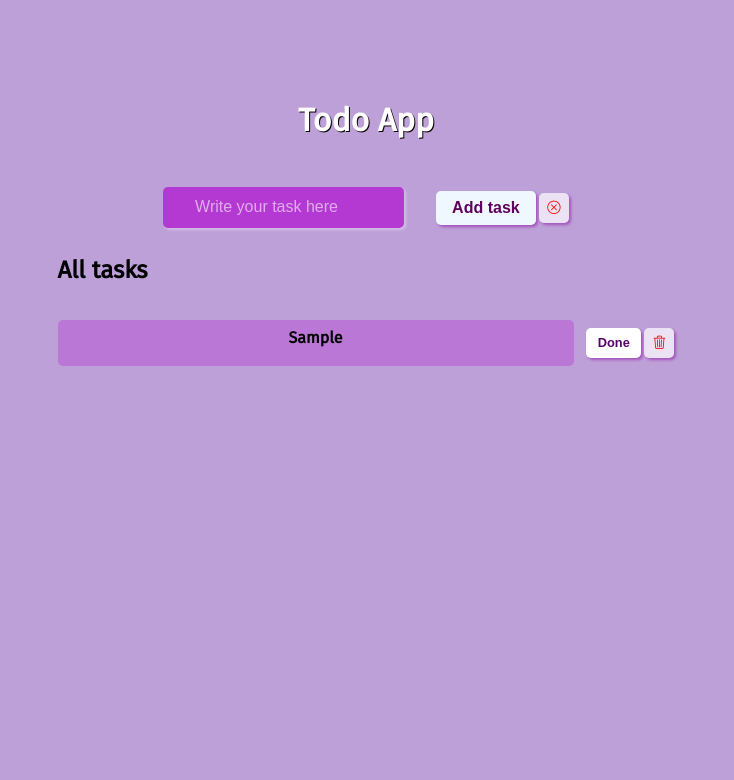
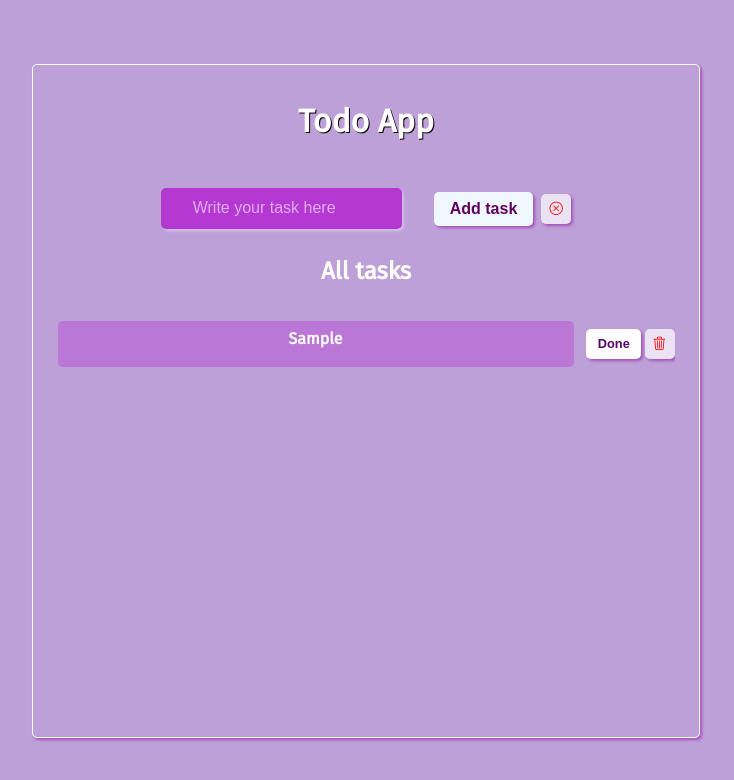
Before and after one commit to Maverickj8/Todo, a plain HTML site: page index.html in a window 1280 px wide. Both pictures are taken after typing "Sample" into the empty fields and a click on the input "Add task". Shown: the whole page, without its empty margins (274-1008 px from the left). Drawn offline with nearby package versions, Linux system fonts and the light colour scheme.

Commit message:
UI improvements

```diff
--- a/index.html
+++ b/index.html
@@ -1,5 +1,6 @@
 <!DOCTYPE html>
 <html lang="en">
+
 <head>
   <meta charset="UTF-8" />
   <meta name="viewport" content="width=device-width, initial-scale=1.0" />
@@ -7,38 +8,28 @@
   <link rel="stylesheet" href="./style.css" />
   <link rel="preconnect" href="https://fonts.googleapis.com" />
   <link rel="preconnect" href="https://fonts.gstatic.com" crossorigin />
-    <link
-      href="https://fonts.googleapis.com/css2?family=Fira+Sans&display=swap"
-      rel="stylesheet"
-    />
-    <link
-      rel="stylesheet"
-      href="https://cdn.jsdelivr.net/npm/bootstrap-icons@1.11.3/font/bootstrap-icons.min.css"
-    />
+  <link href="https://fonts.googleapis.com/css2?family=Fira+Sans&display=swap" rel="stylesheet" />
+  <link rel="stylesheet" href="https://cdn.jsdelivr.net/npm/bootstrap-icons@1.11.3/font/bootstrap-icons.min.css" />
 </head>
+
 <body>
   <div class="container">
     <header>
       <h1 class="head">Todo App</h1>
       <form id="add-tasks" class="add-task">
-          <input
-            required
-            name="task"
-            type="text"
-            id="new-task"
-            placeholder="Write your task here"
-          />
+        <input required name="task" type="text" id="new-task" placeholder="Write your task here" />
 
         <input type="submit" id="new-task-submit" value="Add task" />
         <button type="button" id="clear-all" class="delete"><i class="bi bi-x-circle"></i></button>
       </form>
     </header>
-      <main>
+    <h2 class="title">All Tasks...</h2>
+    <main class="taskList">
       <section class="plans-all">
-          <h2 class="title">All Tasks</h2>
       </section>
     </main>
   </div>
 </body>
 <script src="./todo.js"></script>
+
 </html>
--- a/style.css
+++ b/style.css
@@ -1,18 +1,37 @@
 @import url("https://cdn.jsdelivr.net/npm/bootstrap-icons@1.11.3/font/bootstrap-icons.min.css");
+
 body {
   background-color: rgb(189, 160, 216);
   margin-top: 4rem;
 }
+
 .container {
   display: flex;
   flex-direction: column;
-  justify-content: center;
+  /* justify-content: center; */
   align-items: center;
   /* font-family: 'Fira Sans', sans-serif; */
   font-family: "Fira Sans", sans-serif;
   overflow-wrap: normal;
-  padding: 1rem 5rem ;
+  padding: 1rem 5rem;
+  border: 1px solid rgb(255, 255, 255);
+  border-radius: 5px;
+  box-shadow: 2px 2px 3px #8a009c7a;
+  width: 40%;
+  margin: auto;
+  height: 80vh;
+  overflow: hidden;
 }
+
+.taskList {
+  /* border: 1px solid red; */
+  overflow: scroll;
+}
+
+.title {
+  color: rgb(255, 255, 255);
+}
+
 .head {
   font-family: "Fira Sans", sans-serif;
   font-weight: 900;
@@ -22,6 +41,7 @@ body {
   text-align: center;
   margin-bottom: 3rem;
 }
+
 /* .add-task {
     display: flex;
     background-color:  rgb(180, 57, 211);
@@ -42,24 +62,32 @@ body {
   font-size: 1rem;
   background-color: aliceblue;
   margin-left: 2rem;
+  margin-right: .3rem;
   padding: 0.5rem 1rem;
   border-radius: 5px;
   box-shadow: 2px 2px 3px #8a009c7a;
 }
+
 #new-task-submit:hover {
   color: rgb(222, 43, 168);
-  background-color: rgb(5, 0, 3);
+  background-color: rgb(237, 237, 237);
+  cursor: pointer;
+  /* transform: scale(1.1); */
 }
+
 #new-task {
   background-color: rgb(180, 57, 211);
   padding: 0.8rem 2rem;
   border-radius: 5px;
   box-shadow: 2px 2px 3px #fffbff58;
+  color: rgb(255, 255, 255);
 }
+
 ::placeholder {
   color: rgba(255, 255, 255, 0.584);
   font-size: 1rem;
 }
+
 input,
 button {
   appearance: none;
@@ -67,6 +95,7 @@ button {
   outline: none;
   border: none;
 }
+
 .text {
   width: 220px;
   height: 30px;
@@ -74,7 +103,8 @@ button {
   border-radius: 5px;
   background-color: rgba(180, 57, 211, 0.402);
   font-size: 1rem;
-  color: rgb(0, 0, 0);
+  /* color: rgb(0, 0, 0); */
+  color: rgb(255, 255, 255);
   font-weight: 600;
 
   padding: .5rem;
@@ -91,11 +121,15 @@ button {
   background-color: rgba(255, 255, 255, 0.696);
   box-shadow: 2px 2px 3px #8a009c7a;
 }
+
 .delete:hover {
   color: rgb(245, 0, 0);
-  background-color: rgb(5, 0, 3);
+  /* background-color: rgb(5, 0, 3); */
+  background-color: rgb(237, 237, 237);
+  cursor: pointer;
+  /* transform: scale(1.1); */
+}
 
-}
 .edit {
   font-size: .8rem;
   color: rgba(85, 2, 104, 0.998);
@@ -107,22 +141,27 @@ button {
   background-color: rgb(255, 255, 255);
   box-shadow: 2px 2px 3px #8a009c7a;
 }
+
 .edit:hover {
   color: rgb(222, 43, 168);
   background-color: rgb(5, 0, 3);
+  background-color: rgb(237, 237, 237);
+  cursor: pointer;
 }
 
 .done {
   text-decoration: line-through;
   color: #0902027d;
 }
+
 .edit-delete {
   display: flex;
 }
+
 @media (min-width: 600px) {
-.text {
-  width: 500px;
-  height: 30px;
-  overflow-y: scroll;
+  .text {
+    width: 500px;
+    height: 30px;
+    overflow-y: scroll;
+  }
 }
-}
```
Lines whose indentation alone changed are shown as unchanged.
